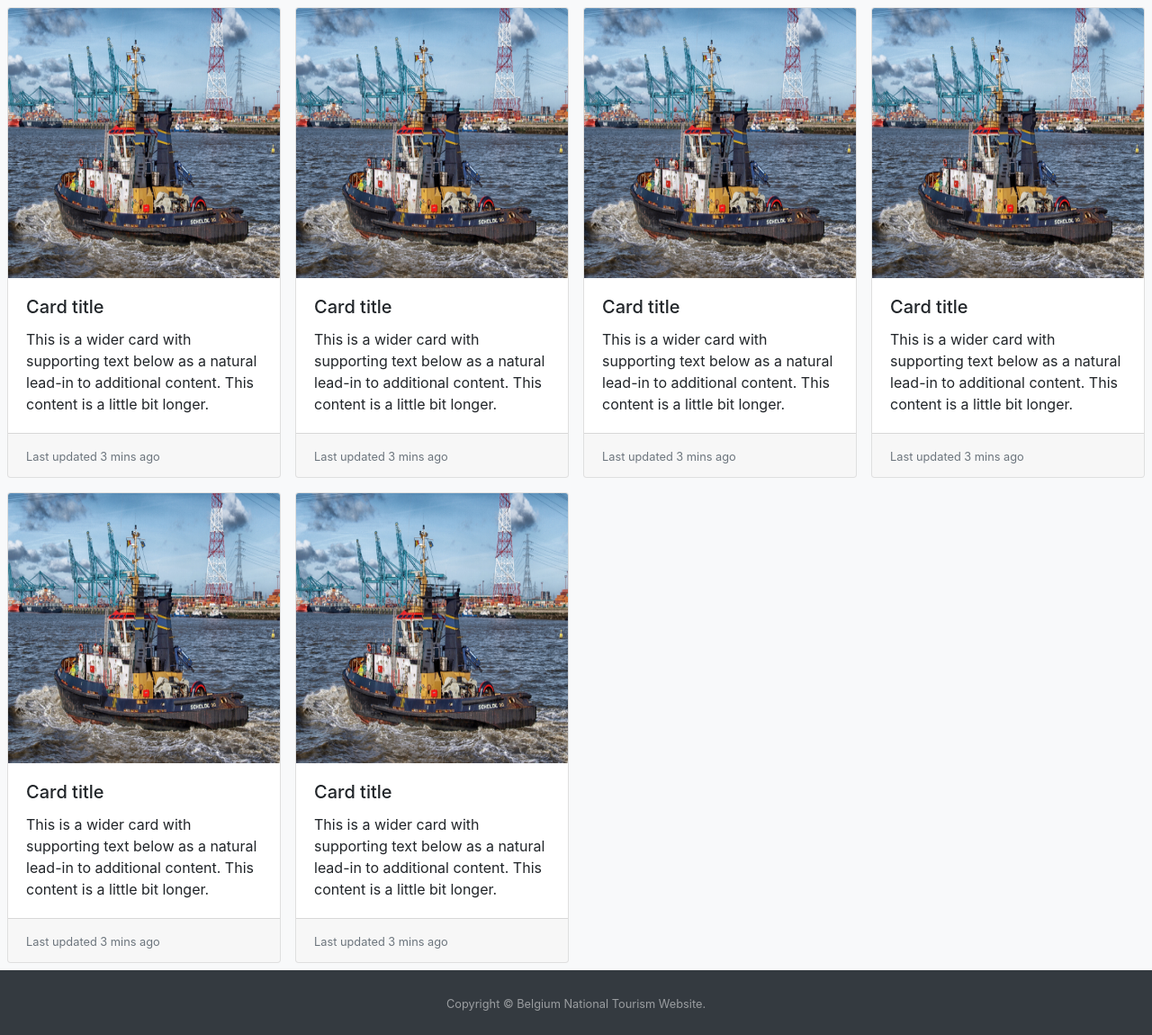
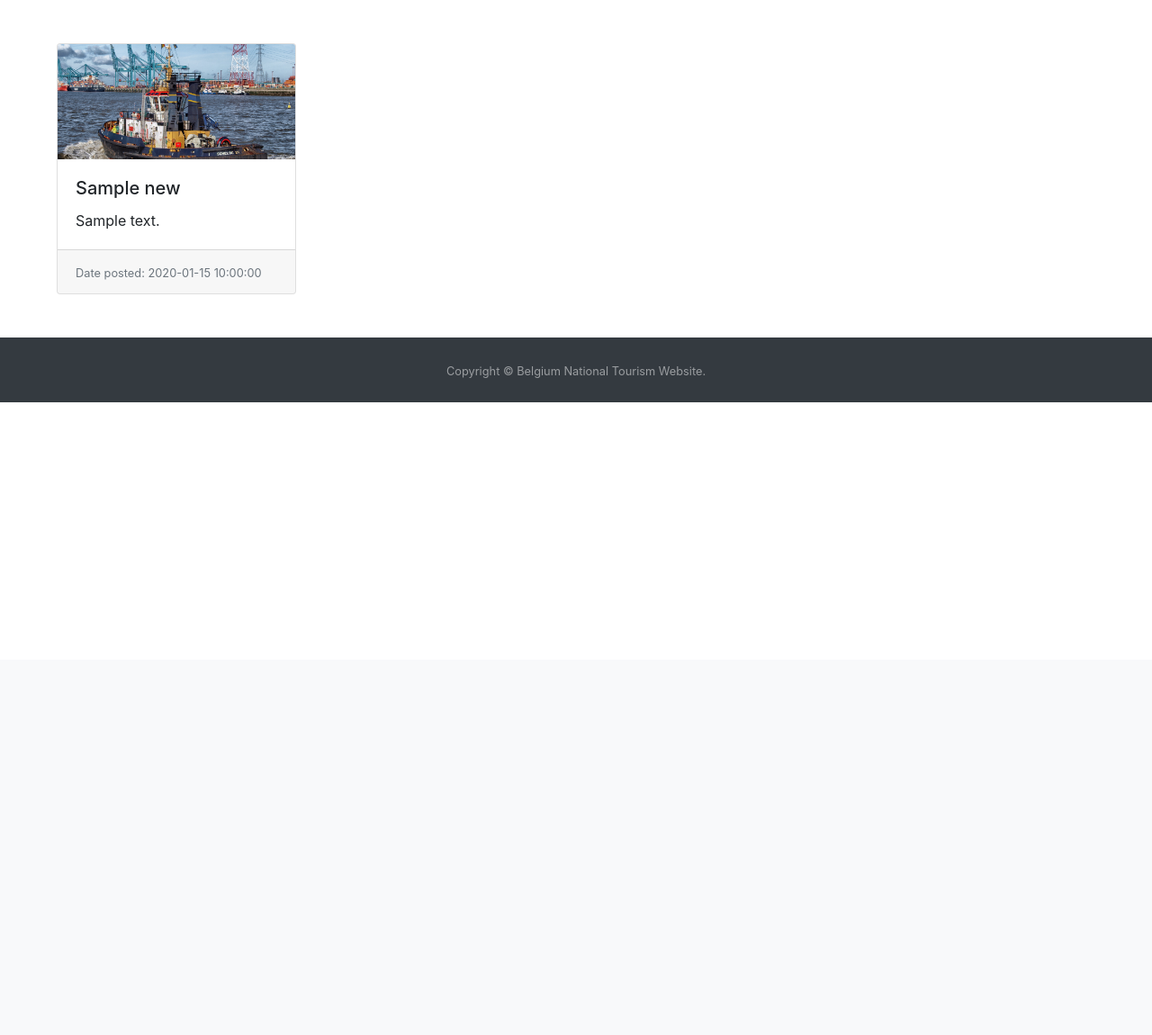
Before and after one commit to rvaabadilla/belgium_international, a PHP site: page /?page=news in a window 1280 px wide. Shown: the part 67-1217 px from the top of the page at 90% size. After the commit the page ends 514 px from the top, so only its background shows below. Run offline with PHP 8.4, Linux system fonts and the light colour scheme; tables that the repository leaves empty or names only in its code hold one stand-in row (values such as "Sample post").

Commit message:
Added newsAPI and implemented it through the news.php page

```diff
--- a/pages/news.php
+++ b/pages/news.php
@@ -1,74 +1,36 @@
-<div class="row m-0 p-0 bg-light">
-    <div class="col-sm-3 p-2 m-0">
+<?php
+    require 'newsAPI.php';
+    $news = new News();
+?>
+    <div class="row m-5">
+            <?php
+                $rows = $news->fetch_all_news();
+                $max_items = 4;
+                $ctr = 0;
+                $bootstrapColWidth = 12 / $max_items;
+                foreach ($rows as $row){
+            ?>
+                <div class="col-md-<?=$bootstrapColWidth?>">
                     <div class="card">
-            <img class="card-img-top" src="res/showcase/1.jpg" alt="Card image cap" style="height: 300px; !important">
+                        <img class="card-img-top" src="res/showcase/1.jpg" alt="Card image cap" style="width: 100%; height: 10vw; object-fit: cover;">
                         <div class="card-body">
-                <h5 class="card-title">Card title</h5>
-                <p class="card-text">This is a wider card with supporting text below as a natural lead-in to additional content. This content is a little bit longer.</p>
+                            <h5 class="card-title"><?=$row['title']?></h5>
+                            <p class="card-text"><?= $row['body']?></p>
                         </div>
                         <div class="card-footer">
-                <small class="text-muted">Last updated 3 mins ago</small>
+                            <small class="text-muted">Date posted: <?= $row['timestamp_last_edited']?></small>
                         </div>
                     </div>
                 </div>
-    <div class="col-sm-3 p-2 m-0">
-        <div class="card">
-            <img class="card-img-top" src="res/showcase/1.jpg" alt="Card image cap" style="height: 300px; !important">
-            <div class="card-body">
-                <h5 class="card-title">Card title</h5>
-                <p class="card-text">This is a wider card with supporting text below as a natural lead-in to additional content. This content is a little bit longer.</p>
-            </div>
-            <div class="card-footer">
-                <small class="text-muted">Last updated 3 mins ago</small>
+
+            <?php
+                $ctr++;
+                if($ctr % $max_items == 0)
+                {
+                    echo '</div><div class="row m-5">';
+                }
+
+                }
+            ?>
         </div>
     </div>
-    </div>
-    <div class="col-sm-3 p-2 m-0">
-        <div class="card">
-            <img class="card-img-top" src="res/showcase/1.jpg" alt="Card image cap" style="height: 300px; !important">
-            <div class="card-body">
-                <h5 class="card-title">Card title</h5>
-                <p class="card-text">This is a wider card with supporting text below as a natural lead-in to additional content. This content is a little bit longer.</p>
-            </div>
-            <div class="card-footer">
-                <small class="text-muted">Last updated 3 mins ago</small>
-            </div>
-        </div>
-    </div>
-    <div class="col-sm-3 p-2 m-0">
-        <div class="card">
-            <img class="card-img-top" src="res/showcase/1.jpg" alt="Card image cap" style="height: 300px; !important">
-            <div class="card-body">
-                <h5 class="card-title">Card title</h5>
-                <p class="card-text">This is a wider card with supporting text below as a natural lead-in to additional content. This content is a little bit longer.</p>
-            </div>
-            <div class="card-footer">
-                <small class="text-muted">Last updated 3 mins ago</small>
-            </div>
-        </div>
-    </div>
-    <div class="col-sm-3 p-2 m-0">
-        <div class="card">
-            <img class="card-img-top" src="res/showcase/1.jpg" alt="Card image cap" style="height: 300px; !important">
-            <div class="card-body">
-                <h5 class="card-title">Card title</h5>
-                <p class="card-text">This is a wider card with supporting text below as a natural lead-in to additional content. This content is a little bit longer.</p>
-            </div>
-            <div class="card-footer">
-                <small class="text-muted">Last updated 3 mins ago</small>
-            </div>
-        </div>
-    </div>
-    <div class="col-sm-3 p-2 m-0">
-        <div class="card">
-            <img class="card-img-top" src="res/showcase/1.jpg" alt="Card image cap" style="height: 300px; !important">
-            <div class="card-body">
-                <h5 class="card-title">Card title</h5>
-                <p class="card-text">This is a wider card with supporting text below as a natural lead-in to additional content. This content is a little bit longer.</p>
-            </div>
-            <div class="card-footer">
-                <small class="text-muted">Last updated 3 mins ago</small>
-            </div>
-        </div>
-    </div>
-</div>
--- /dev/null
+++ b/pages/newsAPI.php
@@ -0,0 +1,24 @@
+<?php
+    //news api
+    require 'globaldbconnection.php' ;
+    class News{
+        public $conn;
+        public function __construct()
+        {
+            $this->conn = get_db_connection();
+        }
+
+        public function fetch_all_news() {
+            $query = "SELECT * FROM news";
+            $results = mysqli_query($this->conn, $query) ;
+            $rows = mysqli_fetch_all($results, MYSQLI_ASSOC);
+            return $rows;
+        }
+        public function fetch_news_by_id(){
+            $query = "SELECT * FROM news WHERE id = $id";
+            $results = mysqli_query($this->conn, $query) ;
+            $rows = mysqli_fetch_all($results, MYSQLI_ASSOC);
+            return $rows;
+        }
+
+    }
```
Lines whose indentation alone changed are shown as unchanged.
